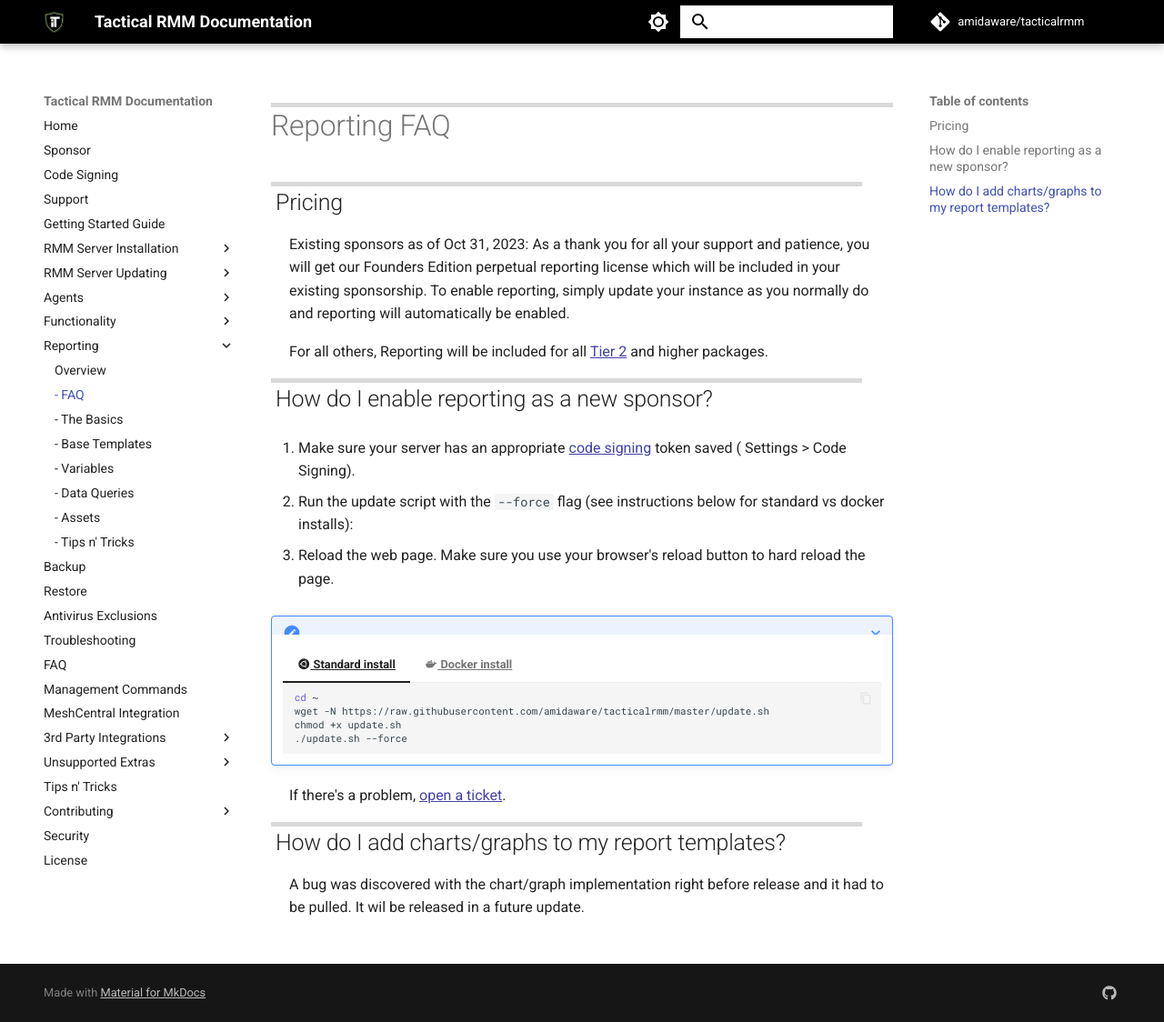
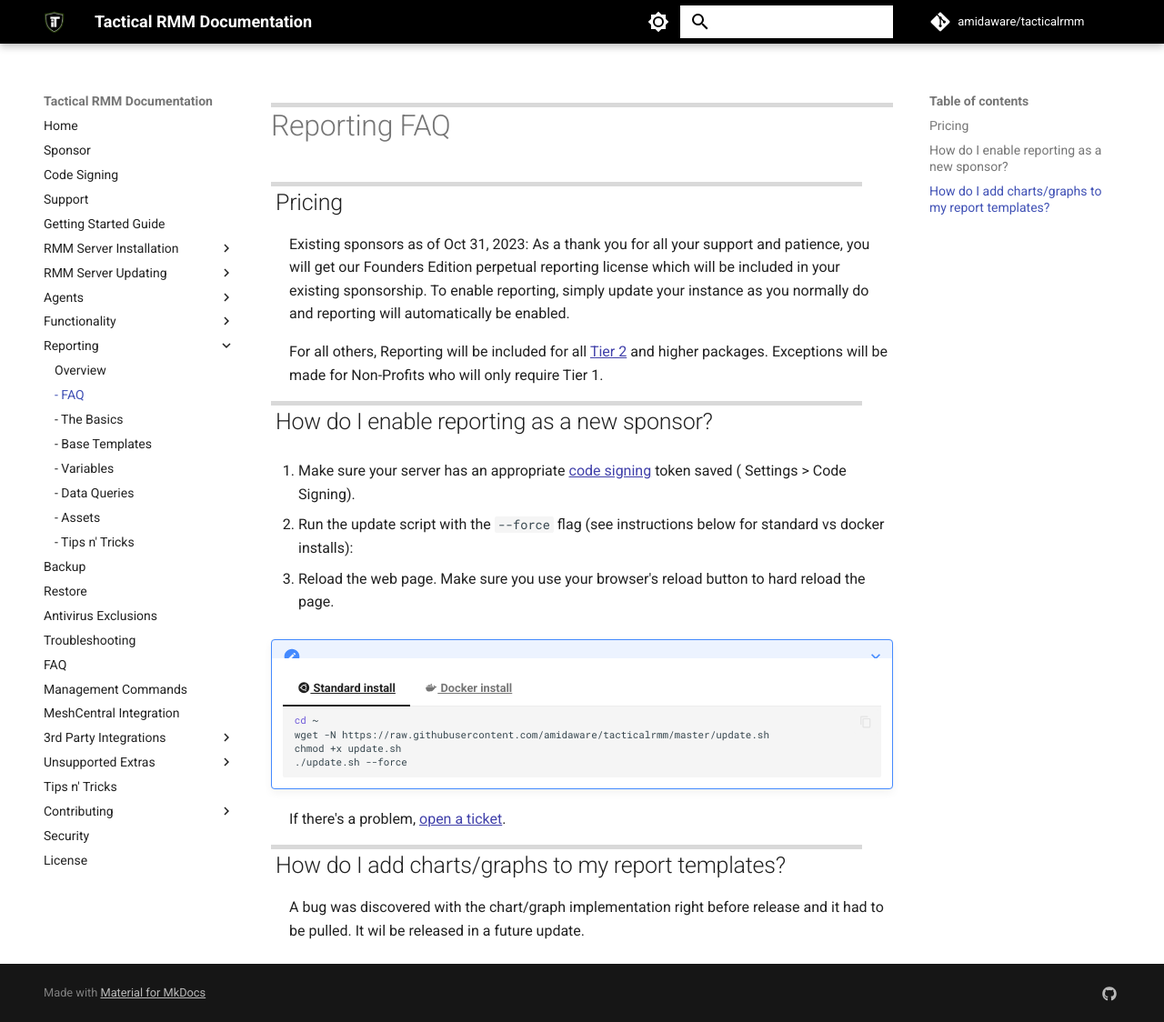
Before and after one commit to amidaware/trmm-docs, an MkDocs documentation site: the page built from docs/ee/reporting/functions/faq.md, in a window 1280 px wide and 1124 px high. Shown: the whole window at 91% size. Built offline with MkDocs 1.6.1 and Material for MkDocs 9.7.7, drawn with Linux system fonts in a browser that asks for light colours; comment, search, counter and statistics services are not loaded.

Commit message:
non profits

```diff
--- a/docs/ee/reporting/functions/faq.md
+++ b/docs/ee/reporting/functions/faq.md
@@ -4,7 +4,7 @@
 
 Existing sponsors as of Oct 31, 2023: As a thank you for all your support and patience, you will get our Founders Edition perpetual reporting license which will be included in your existing sponsorship. To enable reporting, simply update your instance as you normally do and reporting will automatically be enabled.
 
-For all others, Reporting will be included for all [Tier 2](../../../sponsor.md#sponsor-with-stripe-or-paypal) and higher packages.
+For all others, Reporting will be included for all [Tier 2](../../../sponsor.md#sponsor-with-stripe-or-paypal) and higher packages. Exceptions will be made for Non-Profits who will only require Tier 1.
 
 ## How do I enable reporting as a new sponsor?
 
```
